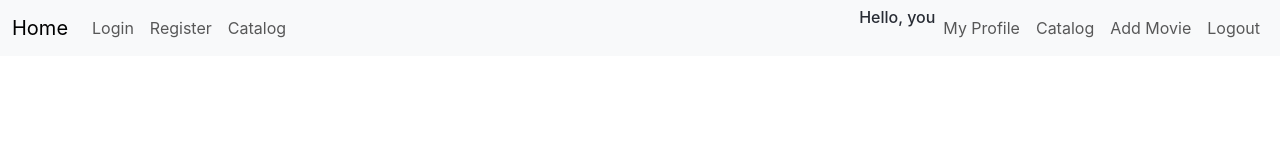
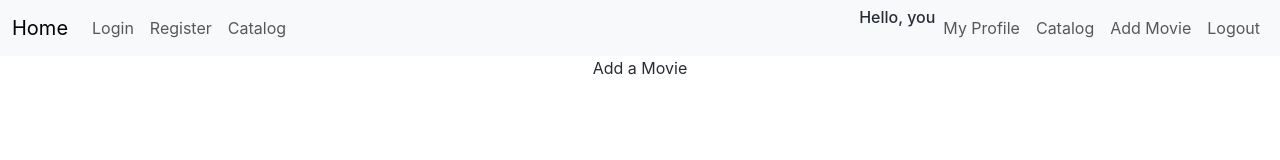
Before and after one commit to EmilPopovski24/MovieRate, a React (Create React App) app in the folder movierate/: page /addmovie in a window 1280 px wide. Shown: the top 160 px of the page. Built offline with nearby package versions, Linux system fonts and the light colour scheme.

Commit message:
create AddMovie page and adding it to the App router

```diff
--- a/movierate/src/App.js
+++ b/movierate/src/App.js
@@ -11,8 +11,10 @@ import { Catalog } from './components/Catalog/Catalog';
 import { MovieDetails } from './components/MovieDetails/MovieDetails';
 import { About } from './components/About/About';
 import { Profile } from './components/Profile/Profile';
+import { AddMovie } from './components/AddMovie/AddMovie';
 
 import './App.css';
+
 
 function App() {
   return (
@@ -25,6 +27,7 @@ function App() {
                 <Route path='/login' element={<Login />} />
                 <Route path='/logout' element={<Logout />} />
                 <Route path='/catalog' element={<Catalog />} />
+                <Route path='/addmovie' element={<AddMovie />} />
                 <Route path='/catalog/:movieId' element={<MovieDetails />} />
                 <Route path='/profile' element={<Profile />} />
                 <Route path='/about' element={<About />} />
--- /dev/null
+++ b/movierate/src/components/AddMovie/AddMovie.js
@@ -0,0 +1,9 @@
+
+
+export const AddMovie = () => {
+    return(
+        <>
+        <p>Add a Movie</p>
+        </>
+    )
+}
```
Also changed, not shown: movierate/src/components/AddMovie/AddMovie.css (added).
